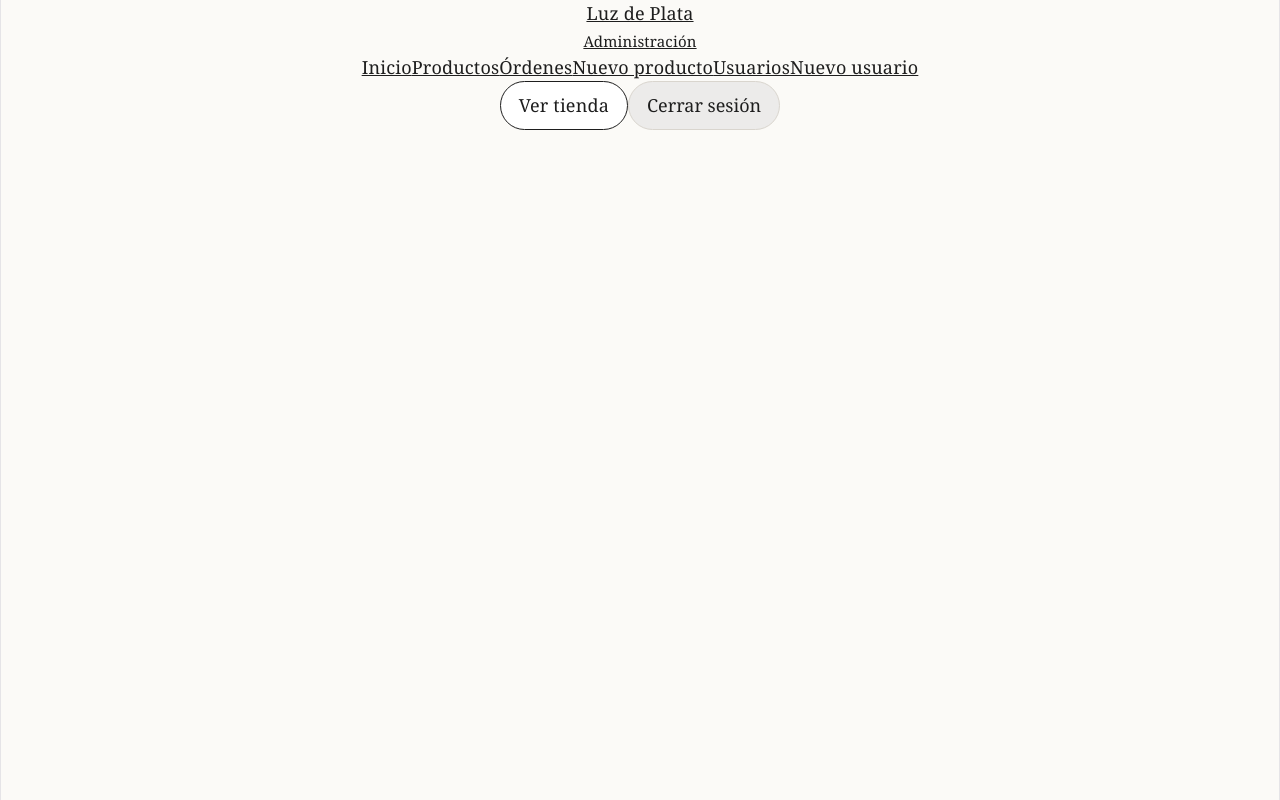
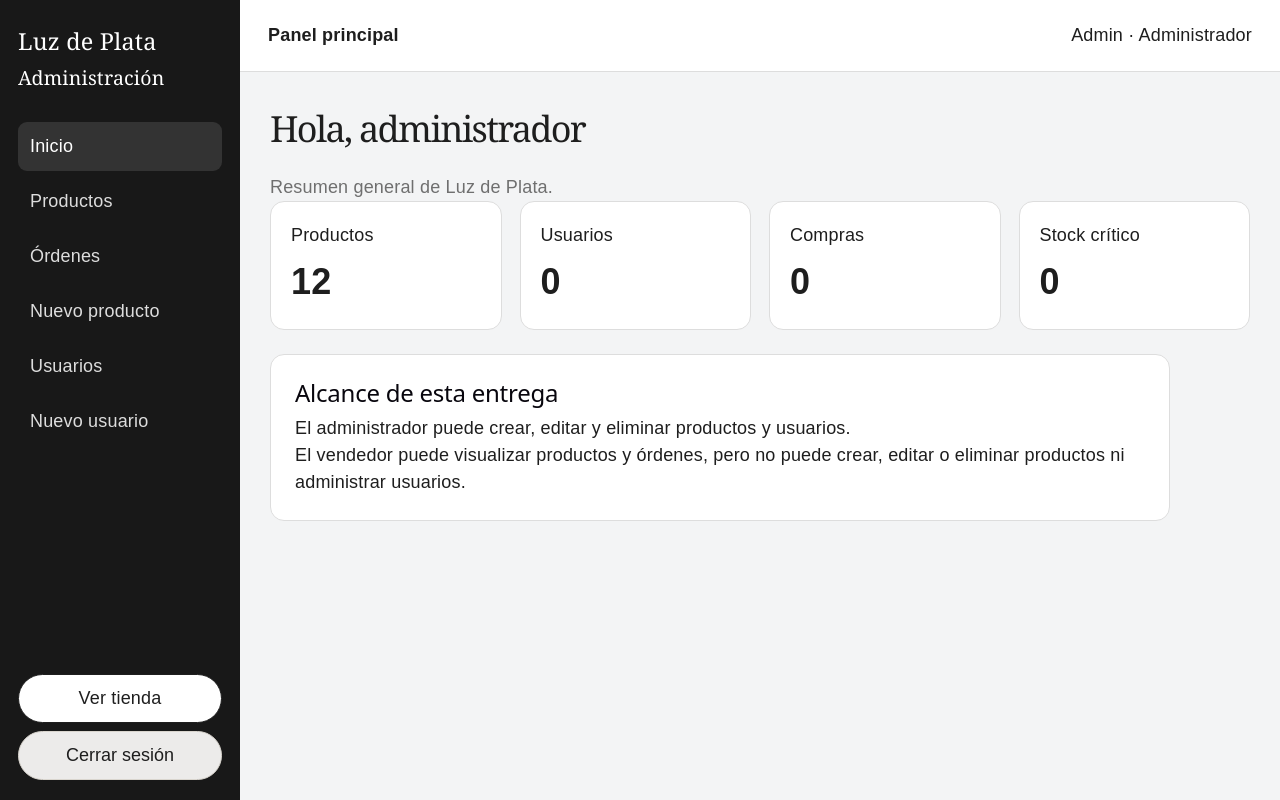
Before and after one commit to jairvas12/luz_de_plata, a React (Vite) app in the folder luz-de-plata-react/: page /admin in a window 1280 px wide. Built offline with nearby package versions, Linux system fonts and the light colour scheme.

Commit message:
index de admin solucionado y listo

```diff
--- a/luz-de-plata-react/src/App.jsx
+++ b/luz-de-plata-react/src/App.jsx
@@ -21,7 +21,7 @@ import MisEnvios from "./pages/MisEnvios";
 import DetalleProducto from "./pages/DetalleProducto";
 import Carrito from "./pages/Carrito";
 import Favoritos from "./pages/Favoritos";
-import AdminMenu from "./components/AdminMenu";
+import AdminInicio from "./pages/admin/Admininicio";
 import Registro from "./pages/Registro";
 
 import { Routes, Route } from "react-router-dom";
@@ -52,7 +52,7 @@ function App() {
           <Route path="/Registro" element={<Registro />} />
         </Route>
         <Route path="/admin" element={<AdminLayout/>}>
-          <Route element={<AdminMenu />} />
+          <Route index element={<AdminInicio />} />
         </Route>
       </Routes>
     </>
--- a/luz-de-plata-react/src/components/AdminMenu.jsx
+++ /dev/null
@@ -1,71 +0,0 @@
-import "../css/estilos.css";
-
-function AdminMenu() {
-
-    return (
-        <>
-            <div class="admin-shell">
-                <main class="admin-main">
-                    <header class="admin-topbar">
-                        <strong>
-                            Panel principal
-                        </strong>
-                        <span data-admin-user="">
-                        </span>
-                    </header>
-                    <section class="admin-contenido">
-                        <div data-dashboard="">
-                            <h1>
-                                Hola, administrador
-                            </h1>
-                            <p class="muted">
-                                Resumen de la información almacenada localmente en este navegador.
-                            </p>
-                            <div class="metricas">
-                                <article class="metrica">
-                                    Productos
-                                    <strong data-m-products="">
-                                        0
-                                    </strong>
-                                </article>
-                                <article class="metrica" data-admin-only="">
-                                    Usuarios
-                                    <strong data-m-users="">
-                                        0
-                                    </strong>
-                                </article>
-                                <article class="metrica">
-                                    Compras
-                                    <strong data-m-orders="">
-                                        0
-                                    </strong>
-                                </article>
-                                <article class="metrica">
-                                    Stock crítico
-                                    <strong data-m-critical="">
-                                        0
-                                    </strong>
-                                </article>
-                            </div>
-                            <section class="admin-card" style={{marginTop:"24px"}}>
-                                <h2>
-                                    Alcance de esta entrega
-                                </h2>
-                                <p>
-                                    El administrador puede crear, editar y eliminar productos y usuarios. El vendedor puede visualizar productos y órdenes, pero no puede crear, editar o eliminar productos ni administrar usuarios.
-                                </p>
-                                <p>
-                                    <strong>
-                                        Importante:
-                                    </strong>
-                                    localStorage es una persistencia local de demostración; no reemplaza una base de datos ni seguridad de servidor.
-                                </p>
-                            </section>
-                        </div>
-                    </section>
-                </main>
-            </div>
-        </>
-    );
-}
-export default AdminMenu;
--- a/luz-de-plata-react/src/components/LateralAdmin.jsx
+++ b/luz-de-plata-react/src/components/LateralAdmin.jsx
@@ -1,48 +1,51 @@
-import "../css/estilos.css";
+import {Link, NavLink} from "react-router-dom";
+
+
 function LateralAdmin() {
+
   return (
-        <>
-            <div className="admin-shell">
     <aside className="admin-sidebar">
-                    <a className="admin-brand" href="index.html">
+      <Link
+        className="admin-brand"
+        to="/admin"
+      >
         Luz de Plata
         <br />
         <small>
           Administración
         </small>
-                    </a>
+      </Link>
       <nav className="admin-menu">
-                        <a className="activo" href="index.html">
+        <NavLink to="/admin" end className={({ isActive }) =>isActive ? "activo" : ""}>
           Inicio
-                        </a>
-                        <a href="productos.html">
+        </NavLink>
+        <NavLink to="/admin/productos">
           Productos
-                        </a>
-                        <a href="ordenes.html">
+        </NavLink>
+        <NavLink to="/admin/ordenes">
           Órdenes
-                        </a>
-                        <a data-admin-only="" href="producto-nuevo.html">
+        </NavLink>
+        <NavLink to="/admin/productos/nuevo">
           Nuevo producto
-                        </a>
-                        <a data-admin-only="" href="usuarios.html">
+        </NavLink>
+        <NavLink to="/admin/usuarios">
           Usuarios
-                        </a>
-                        <a data-admin-only="" href="usuario-nuevo.html">
+        </NavLink>
+        <NavLink to="/admin/usuarios/nuevo">
           Nuevo usuario
-                        </a>
+        </NavLink>
       </nav>
       <div className="admin-sidebar__pie">
-                        <a className="boton boton--claro" href="../index.html">
+        <Link className="boton boton--claro"to="/">
           Ver tienda
-                        </a>
-                        <button className="boton boton--suave" data-admin-logout="">
+        </Link>
+        <button className="boton boton--suave" type="button">
           Cerrar sesión
         </button>
       </div>
     </aside>
-            </div>
-        </>
-    )
+  );
 }
 
-export default LateralAdmin
+
+export default LateralAdmin;
--- a/luz-de-plata-react/src/css/admin.css
+++ b/luz-de-plata-react/src/css/admin.css
@@ -5,10 +5,20 @@ body.admin-body {
   background:#f3f4f5;
   font-family:Arial,Helvetica,sans-serif;
 }
+.admin-contenido h1 {
+  font-family: Georgia, serif;
+  font-weight: 500;
+  font-size: 2rem;
+  margin: 0 0 18px;
+  color: #1e1e1e;
+}
 .admin-shell {
   display:grid;
   grid-template-columns:var(--admin-sidebar) minmax(0,1fr);
   min-height:100vh;
+  background: #f3f4f5;
+  font-family: Arial,Helvetica,sans-serif;
+  text-align: left;
 }
 .admin-sidebar {
   background:#181818;
--- a/luz-de-plata-react/src/index.css
+++ b/luz-de-plata-react/src/index.css
@@ -55,15 +55,8 @@ body {
 }
 
 #root {
-  width:100%;
-  max-width: 100%;
-  margin: 0 auto;
-  text-align: center;
-  border-inline: 1px solid var(--border);
-  min-height: 100svh;
-  display: flex;
-  flex-direction: column;
-  box-sizing: border-box;
+  width: 100%;
+  min-height: 100vh;
 }
 
 h1,
@@ -74,7 +67,6 @@ h2 {
 }
 
 h1 {
-  font-size: 56px;
   letter-spacing: -1.68px;
   margin: 32px 0;
   @media (max-width: 1024px) {
--- a/luz-de-plata-react/src/layouts/AdminLayout.jsx
+++ b/luz-de-plata-react/src/layouts/AdminLayout.jsx
@@ -1,17 +1,30 @@
-import {
-  Outlet
-} from "react-router-dom";
-import "../css/estilos.css";
+import {Outlet} from "react-router-dom";
+
 import LateralAdmin from "../components/LateralAdmin";
 
+import "../css/estilos.css";
+import "../css/admin.css";
+
+
 function AdminLayout() {
-
   return (
-    <>
-        <LateralAdmin />
-        <Outlet />
-    </>
-  )
+    <div className="admin-shell">
+      <LateralAdmin />
+      <main className="admin-main">
+        <header className="admin-topbar">
+          <strong>
+            Panel principal
+          </strong>
+          <span>
+            Admin · Administrador
+          </span>
+        </header>
+        <section className="admin-contenido">
+          <Outlet />
+        </section>
+      </main>
+    </div>
+  );
 }
 
 
--- /dev/null
+++ b/luz-de-plata-react/src/pages/admin/Admininicio.jsx
@@ -0,0 +1,117 @@
+import productos
+  from "../../data/productos";
+
+
+function AdminInicio() {
+
+  const cantidadProductos =
+    productos.length;
+
+
+  const stockCritico =
+    productos.filter(
+      producto =>
+        producto.criticalStock !== ""
+        &&
+        producto.criticalStock != null
+        &&
+        producto.stock
+          <= Number(
+            producto.criticalStock
+          )
+    ).length;
+
+
+  return (
+
+    <div>
+
+      <h1>
+        Hola, administrador
+      </h1>
+
+      <p className="muted">
+        Resumen general de Luz de Plata.
+      </p>
+
+
+      <div className="metricas">
+
+        <article className="metrica">
+
+          Productos
+
+          <strong>
+            {cantidadProductos}
+          </strong>
+
+        </article>
+
+
+        <article className="metrica">
+
+          Usuarios
+
+          <strong>
+            0
+          </strong>
+
+        </article>
+
+
+        <article className="metrica">
+
+          Compras
+
+          <strong>
+            0
+          </strong>
+
+        </article>
+
+
+        <article className="metrica">
+
+          Stock crítico
+
+          <strong>
+            {stockCritico}
+          </strong>
+
+        </article>
+
+      </div>
+
+
+      <section
+        className="admin-card"
+        style={{
+          marginTop: "24px"
+        }}
+      >
+
+        <h2>
+          Alcance de esta entrega
+        </h2>
+
+        <p>
+          El administrador puede crear,
+          editar y eliminar productos y
+          usuarios.
+        </p>
+
+        <p>
+          El vendedor puede visualizar
+          productos y órdenes, pero no puede
+          crear, editar o eliminar productos
+          ni administrar usuarios.
+        </p>
+
+      </section>
+
+    </div>
+
+  );
+
+}
+export default AdminInicio;
```
Lines whose indentation alone changed are shown as unchanged.
